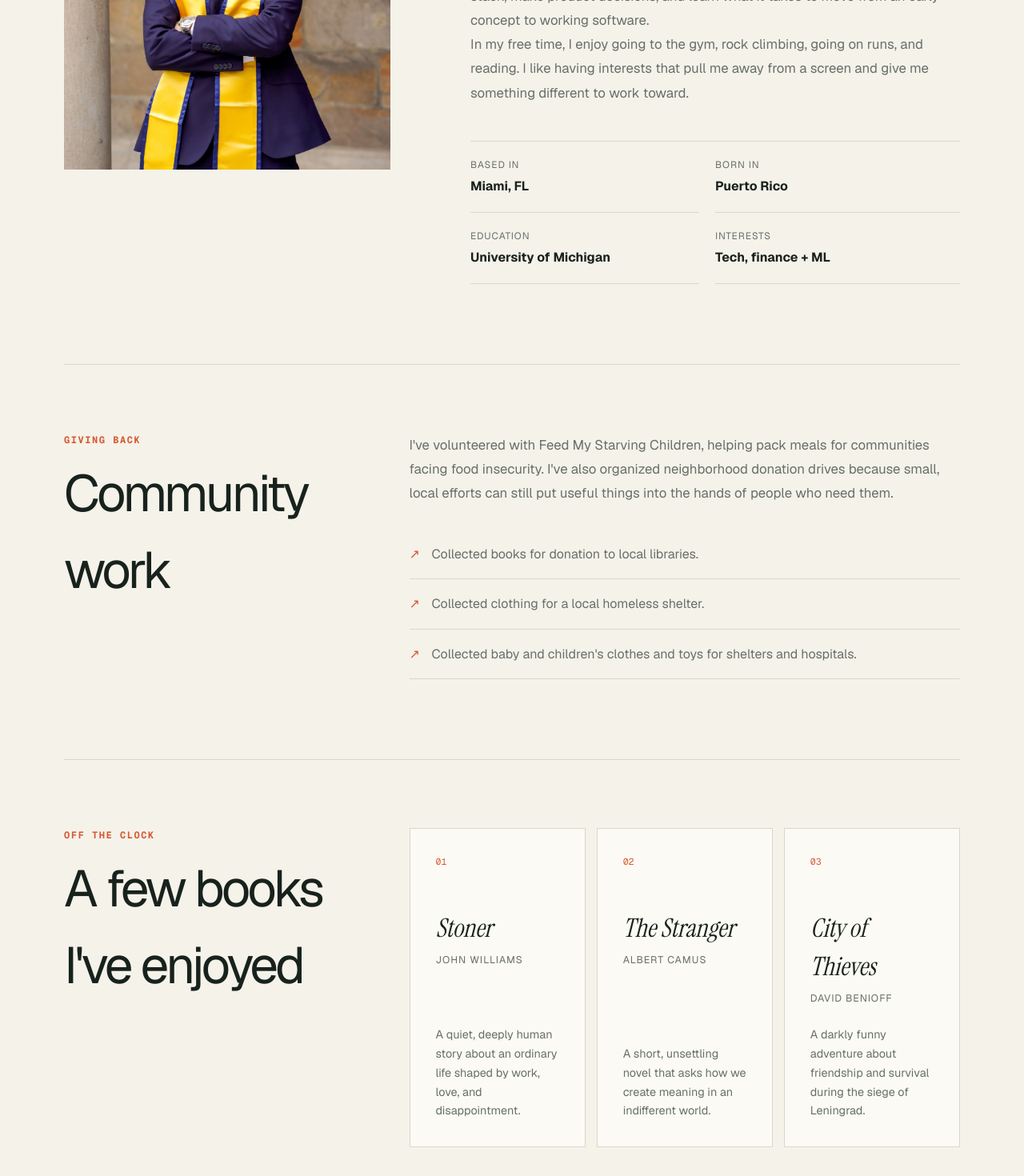
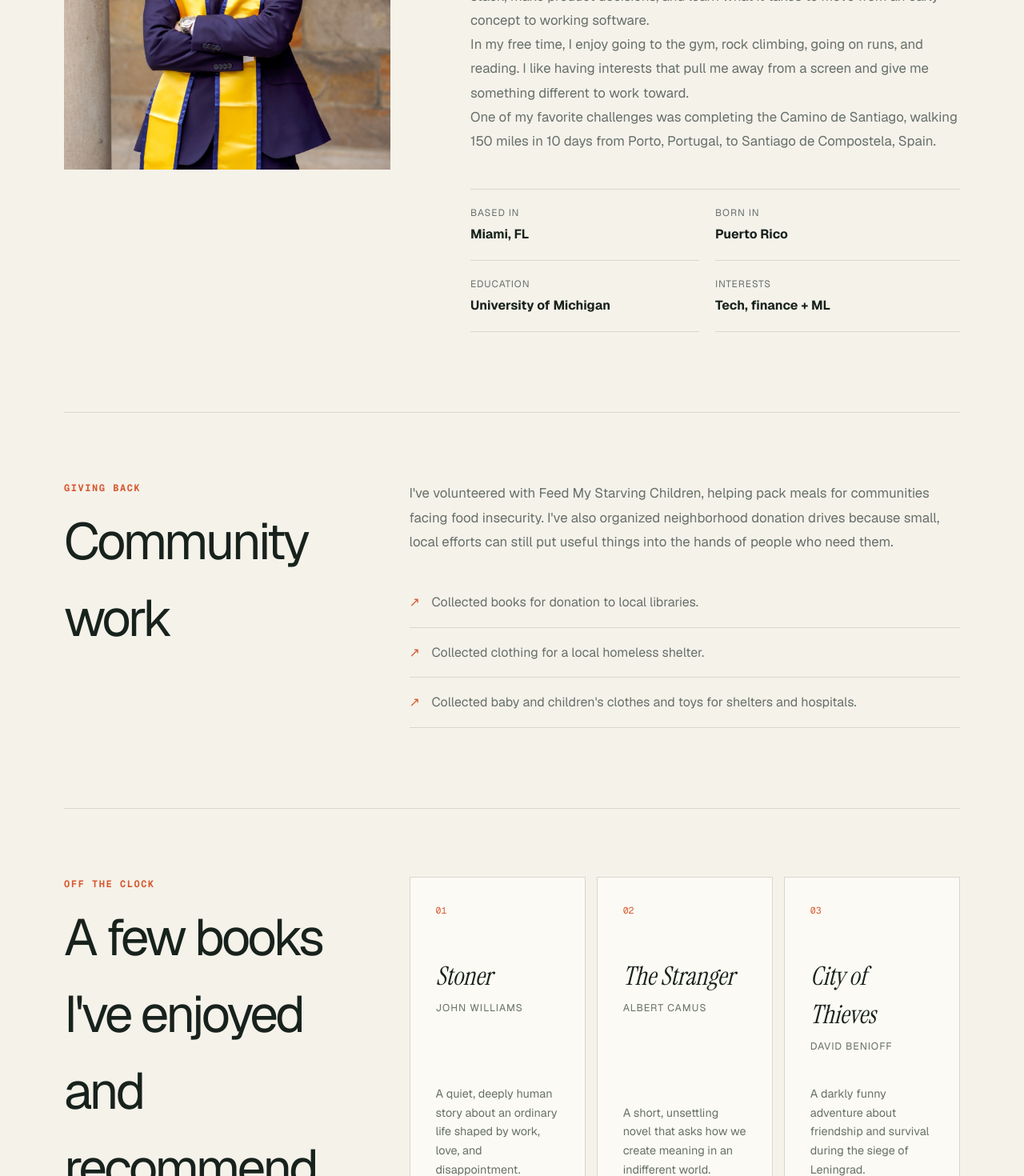
Before and after one commit to apcolon/PersonalWebsite, a Next.js app: page /about in a window 1280 px wide. Shown: the part 780-2250 px from the top of the page at 80% size. Built offline with nearby package versions, Linux system fonts and the light colour scheme.

Commit message:
Add math and Camino details

```diff
--- a/src/app/about/page.tsx
+++ b/src/app/about/page.tsx
@@ -39,6 +39,11 @@ export default function AboutPage() {
             runs, and reading. I like having interests that pull me away from a
             screen and give me something different to work toward.
           </p>
+          <p>
+            One of my favorite challenges was completing the Camino de
+            Santiago, walking 150 miles in 10 days from Porto, Portugal, to
+            Santiago de Compostela, Spain.
+          </p>
           <div className="facts-grid">
             <div><span>Based in</span><strong>Miami, FL</strong></div>
             <div><span>Born in</span><strong>Puerto Rico</strong></div>
@@ -71,7 +76,7 @@ export default function AboutPage() {
       <section className="about-section reading-section">
         <div>
           <p className="eyebrow">Off the clock</p>
-          <h2>A few books I&apos;ve enjoyed</h2>
+          <h2>A few books I&apos;ve enjoyed and recommend</h2>
         </div>
         <div className="book-grid">
           <article>
--- a/src/app/page.tsx
+++ b/src/app/page.tsx
@@ -9,7 +9,7 @@ export default function Home() {
   return (
     <>
       <section className="hero shell">
-        <p className="eyebrow">Computer science · Finance · Machine learning</p>
+        <p className="eyebrow">Computer science · Math · Finance · Machine learning</p>
         <h1>
           I build at the intersection of <em>technology and finance.</em>
         </h1>
```
